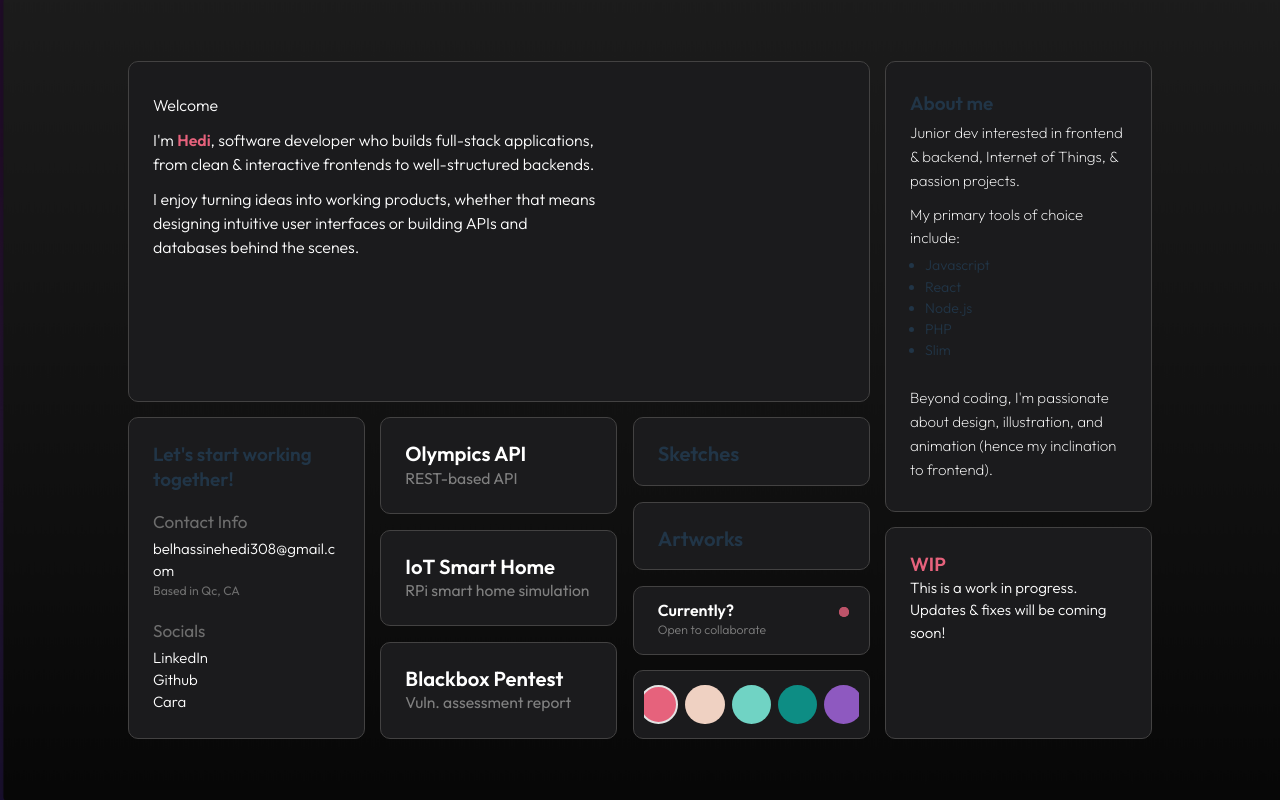
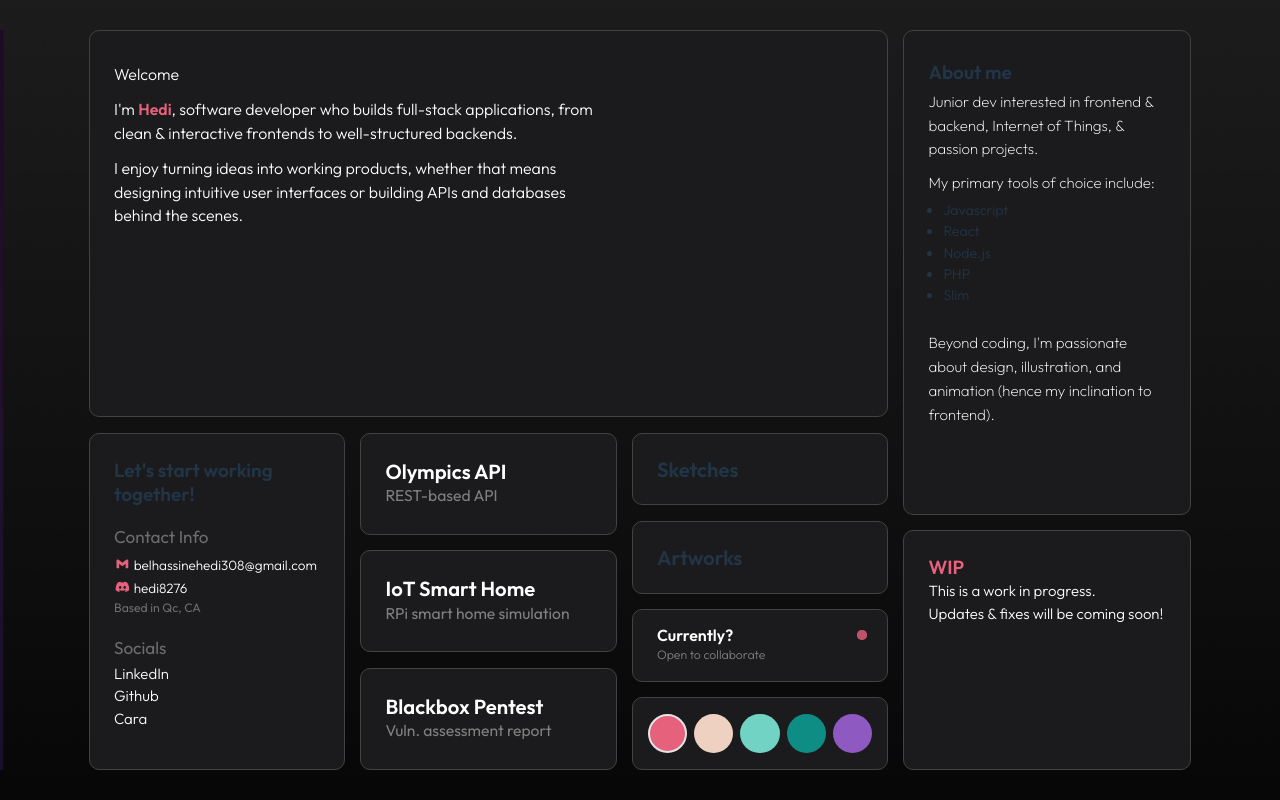
Before and after one commit to hedi3489/my-portfolio, a React (Vite) app: page / in a window 1280 px wide. Built offline with nearby package versions, Linux system fonts and the light colour scheme.

Commit message:
Contact + dimensions adjust

```diff
--- a/src/App.jsx
+++ b/src/App.jsx
@@ -6,7 +6,7 @@ import IoTProjectPage from './components/IoTProject.jsx'
 
 function App() {
   return (
-    <div className='parallax'>
+    <div className='parallax flex justify-center align-center'>
       <Routes>
 
         <Route
--- a/src/components/Cards.jsx
+++ b/src/components/Cards.jsx
@@ -1,5 +1,7 @@
 import { useState, useEffect } from "react";
 import { Link } from 'react-router-dom'
+import { FaDiscord } from "react-icons/fa";
+import { SiGmail } from "react-icons/si";
 
 function BioCard() {
   return <div className='flex full-width full-height card bio-card'>
@@ -22,7 +24,8 @@ function ContactCard() {
         <h3><b>Let's start working together!</b></h3><br />
 
         <h4 style={{color:'#6d6d6d', marginBottom:"0.2em"}}>Contact Info</h4>
-        <p>belhassinehedi308@gmail.com</p>
+        <p style={{fontSize:"1.1em"}}><SiGmail /> belhassinehedi308@gmail.com</p>
+        <p style={{fontSize:"1.1em"}}><FaDiscord /> hedi8276</p>
         <i style={{color:"#6d6d6d"}}>Based in Qc, CA</i>
 
         <br /><br />
@@ -30,7 +33,8 @@ function ContactCard() {
         <h4 style={{color:'#6d6d6d', marginBottom:"0.2em"}}>Socials</h4>
         <a href="https://www.linkedin.com/in/hedi-belhassine-8399ab266/" target="_blank">LinkedIn</a><br />
         <a href="https://github.com/hedi3489" target="_blank">Github</a><br />
-        <a href="https://cara.app/hedibelhassine" target="_blank">Cara</a>
+        <a href="https://cara.app/hedibelhassine" target="_blank">Cara</a><br />
+        {/* <a href="https://discord.com/users/690214940832694473" target="_blank">Discord</a> */}
 
       </div>
     </div>
--- a/src/components/HomePage.jsx
+++ b/src/components/HomePage.jsx
@@ -44,3 +44,5 @@ function HomePage() {
     </div>;
 }
 export default HomePage;
+
+/// 1102.13 740
--- a/src/styles/Containers.css
+++ b/src/styles/Containers.css
@@ -13,10 +13,12 @@
 
 
 .home-page-container {
-  width: 100%;
+  /* width: 100%;
   min-height: 100vh;
   padding: clamp(2rem, 5vw, 5em)
-           clamp(2rem, 10vw, 15em);
+           clamp(2rem, 10vw, 15em); */
+  width: 1102px;
+  height: 740px;
 }
 
 .project-page-container {
--- a/src/styles/Typography.css
+++ b/src/styles/Typography.css
@@ -77,6 +77,13 @@ h1, h2, h3, h4, h5, p, ul {
   font-size: 1.15em;
   line-height: 1.5;
   font-weight: 300;
+}
+
+svg {
+  padding-top: 5px;
+  /* margin-right: 3px; */
+  font-size: 1.2rem;
+  color: var(--border-card-secondary);
 }
 
 /* ---------------------------
--- a/src/styles/Utilities.css
+++ b/src/styles/Utilities.css
@@ -58,6 +58,9 @@
     justify-content: center;
 }
 
+.align-center {
+    align-items: center;
+}
 .relative-pos {
     position: relative;
 }
```
